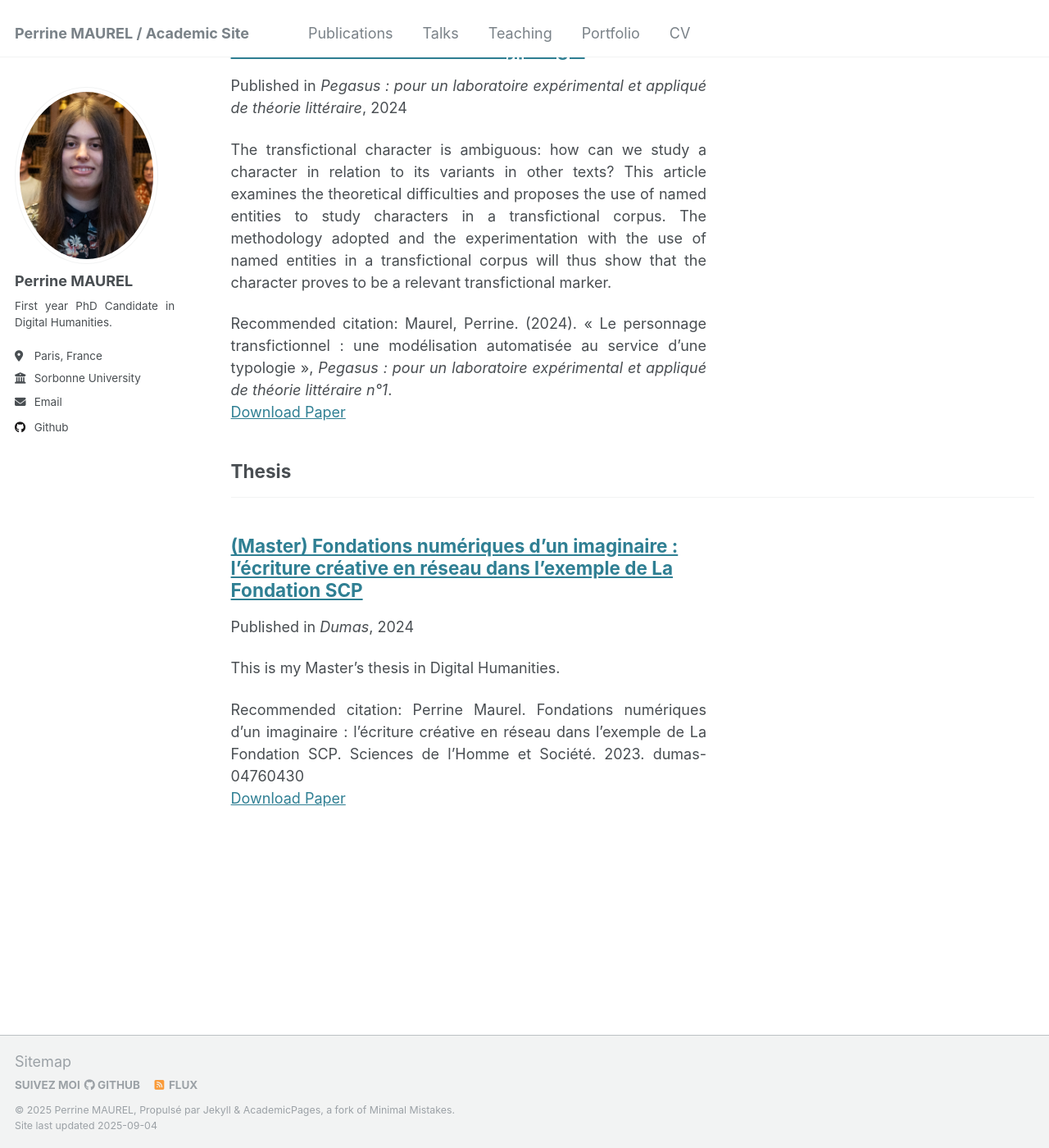
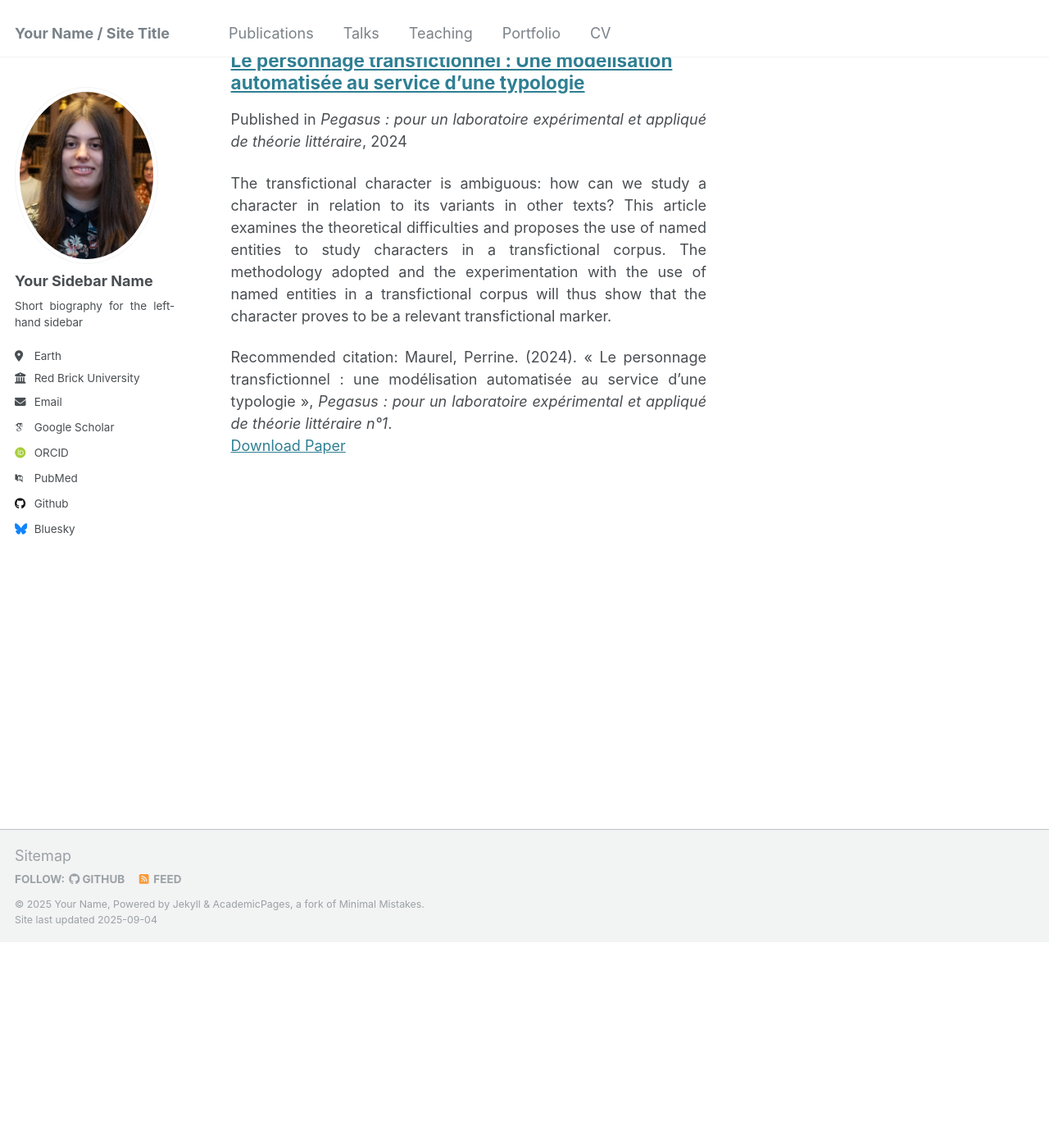
Before and after one commit to perrinemaurel/perrinemaurel.github.io, a Jekyll site: the page built from _pages/publications.html, in a window 1280 px wide and 1400 px high, scrolled down 251 px. Shown: the whole window at 82% size. Built offline with Jekyll 4.4.1, drawn with Linux system fonts in a browser that asks for light colours; some web fonts are replaced; some of the changed text lies outside the part shown.

Commit message:
Add files via upload

```diff
--- a/Gemfile
+++ b/Gemfile
@@ -10,3 +10,4 @@ group :jekyll_plugins do
 end
 
 gem 'github-pages'
+gem 'connection_pool', '2.5.0'
--- a/_config.yml
+++ b/_config.yml
@@ -7,14 +7,15 @@
 # server process.
 
 # Basic Site Settings
-locale                   : "fr-FR"
-title                    : "Perrine MAUREL / Academic Site"
+locale                   : "en-US"
+site_theme               : "default" # Currently available options are "default", "air"
+title                    : "Your Name / Site Title"
 title_separator          : "-"
-name                     : &name "Perrine MAUREL"
-description              : &description "Second year PhD Candidate in Digital Humanities."
-url                      : https://perrinemaurel.github.io # the base hostname & protocol for your site e.g. "https://[your GitHub username].github.io"
+name                     : &name "Your Name"
+description              : &description "personal description"
+url                      : https://academicpages.github.io # the base hostname & protocol for your site e.g. "https://[your GitHub username].github.io" or if you already have some other page hosted on Github then use "https://[your GitHub username].github.io/[Your Repo Name]"
 baseurl                  : "" # the subpath of your site, e.g. "/blog"
-repository               : "perrinemaurel/perrinemaurel.github.io"
+repository               : "academicpages/academicpages.github.io"
 
 # Site Author - The following control what appear as part of the author content on the side bar.
 #               If a field is blank the icon and link will not appear, otherwise it will be shown.
@@ -22,21 +23,23 @@ repository               : "perrinemaurel/perrinemaurel.github.io"
 author:
   # Biographic information
   avatar           : "profile.png"
-  name             : "Perrine MAUREL"
+  name             : "Your Sidebar Name"
   pronouns         : # example: "she/her"
-  bio              : "First year PhD Candidate in Digital Humanities."
-  location         : "Paris, France"
-  employer         : "Sorbonne University"
+  bio              : "Short biography for the left-hand sidebar"
+  location         : "Earth"
+  employer         : "Red Brick University"
   uri              : # URL
-  email            : "perrine.maurel.recherche@gmail.com"
+  email            : "none@example.org"
 
   # Academic websites
+  academia         : # URL
   arxiv            : # URL - Update with the correct link to your profile
-  googlescholar    : #"https://scholar.google.com/citations?user=PS_CX0AAAAAJ"
+  googlescholar    : "https://scholar.google.com/citations?user=PS_CX0AAAAAJ"
+  inspire-hep      : # URL
   impactstory      : # URL
-  orcid            : #"http://orcid.org/yourorcidurl"
+  orcid            : "http://orcid.org/yourorcidurl"
   semantic         : # URL
-  pubmed           : #"https://www.ncbi.nlm.nih.gov/pubmed/?term=john+snow"
+  pubmed           : "https://www.ncbi.nlm.nih.gov/pubmed/?term=john+snow"
   researchgate     : # URL
   scopus           : # URL
 
@@ -44,12 +47,13 @@ author:
   bitbucket        : # Username - Update with your username on the site
   codepen          : # Username
   dribbble         : # Username
-  github           : "perrinemaurel"
+  github           : "academicpages"
   kaggle           : # Username
   stackoverflow    : # User number or user number and name (i.e., use "1" or "1/jeff-atwood")
 
   # Social media
-  bluesky          : #"bsky.app" # Replace this with you Bluesky username
+  artstation       : # Username
+  bluesky          : "bsky.app" # Replace this with you Bluesky username
   facebook         : # Username
   flickr           : # Username
   foursquare       : # Username
@@ -82,8 +86,6 @@ publication_category:
     title: 'Journal Articles'
   conferences:
     title: 'Conference Papers'
-  thesis:
-    title: 'Thesis'
 
 # Site Settings
 teaser                   :  # filename of teaser fallback teaser image placed in /images/, .e.g. "500x300.png"
@@ -137,7 +139,8 @@ facebook:
   username               :
   app_id                 :
   publisher              :
-og_image                 :  # Open Graph/Twitter default site image
+og_image                 :  # Social media default site image
+og_description           :  # Social media default site image description
 # For specifying social profiles
 # - https://developers.google.com/structured-data/customize/social-profiles
 social:
--- a/package.json
+++ b/package.json
@@ -26,15 +26,14 @@
   "dependencies": {
     "fitvids": "^2.1.1",
     "jquery": "^3.7.1",
-    "jquery-smooth-scroll": "^2.2.0",
-    "magnific-popup": "^1.2.0"
+    "jquery-smooth-scroll": "^2.2.0"
   },
   "devDependencies": {
     "onchange": "^7.1.0",
     "uglify-js": "^3.17.4"
   },
   "scripts": {
-    "uglify": "uglifyjs node_modules/jquery/dist/jquery.min.js node_modules/fitvids/dist/fitvids.min.js node_modules/magnific-popup/dist/jquery.magnific-popup.min.js node_modules/jquery-smooth-scroll/jquery.smooth-scroll.min.js assets/js/plugins/jquery.greedy-navigation.js assets/js/_main.js -c -m -o assets/js/main.min.js",
+    "uglify": "uglifyjs node_modules/jquery/dist/jquery.min.js node_modules/fitvids/dist/fitvids.min.js node_modules/jquery-smooth-scroll/jquery.smooth-scroll.min.js assets/js/plugins/jquery.greedy-navigation.js assets/js/_main.js -c -m -o assets/js/main.min.js",
     "watch:js": "onchange \"assets/js/**/*.js\" -e \"assets/js/main.min.js\" -- npm run build:js",
     "build:js": "npm run uglify"
   }
```
Also changed, not shown: README.md (+26 -49 lines), docker-compose.yaml (added, +8 -0 lines), talkmap.py (+39 -26 lines), 3 other files.
